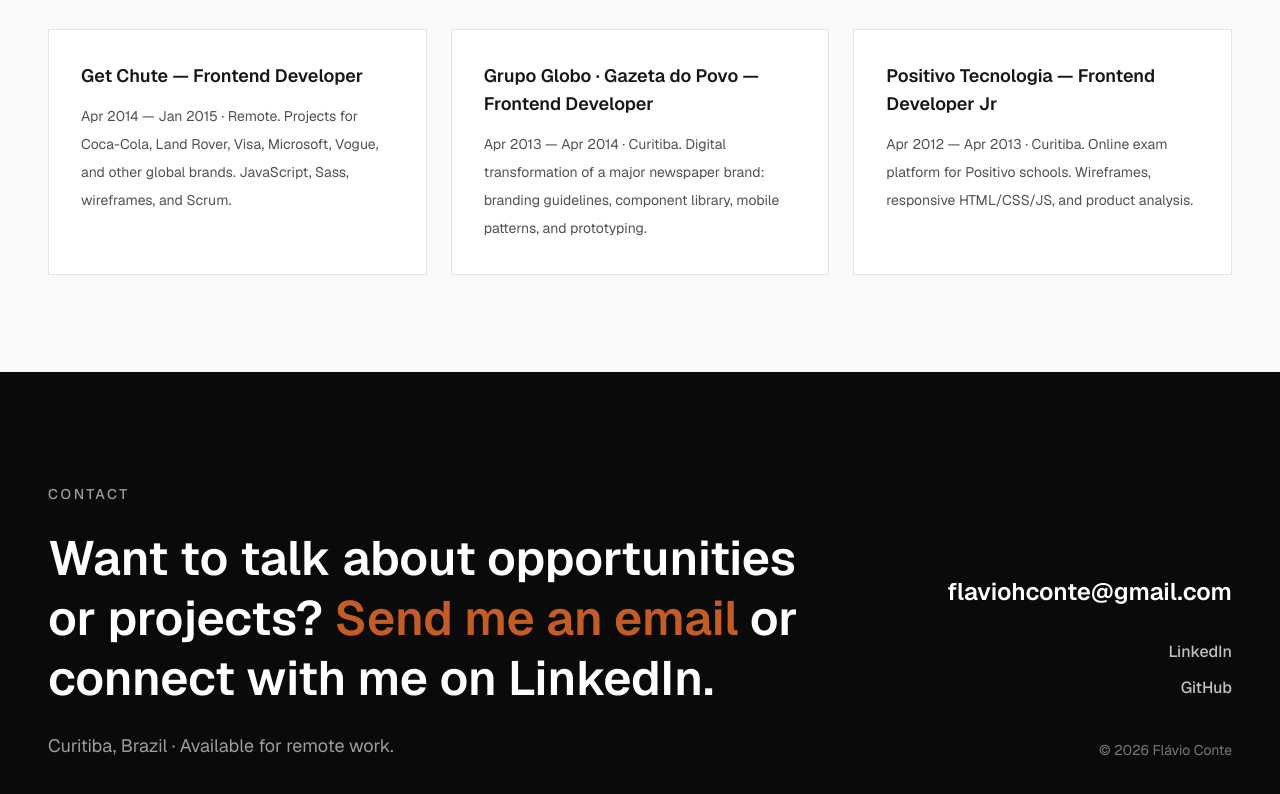
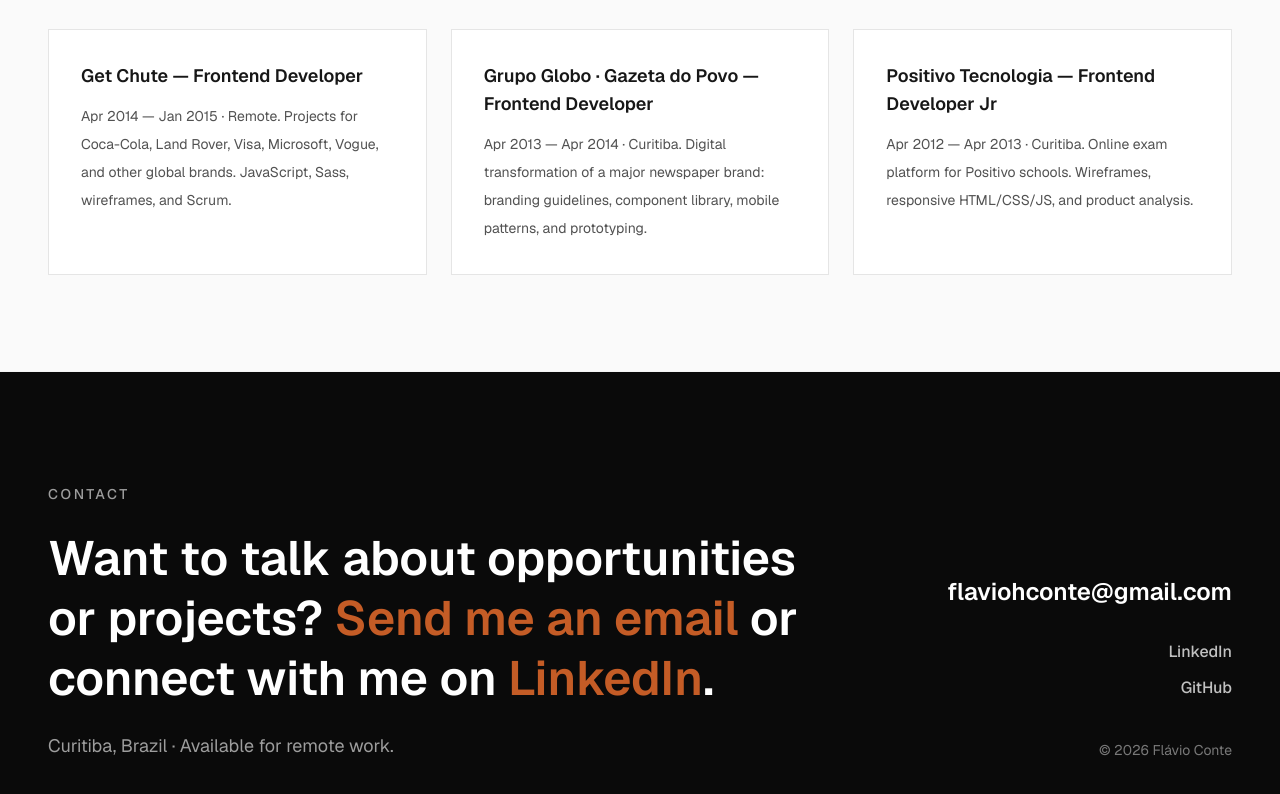
Before and after one commit to fhconte/h-digital, a Next.js app: page /en in a window 1280 px wide. Shown: the part 3962-4756 px from the top of the page. Built offline with nearby package versions, Linux system fonts and the light colour scheme.

Commit message:
chore: content improvements

```diff
--- a/src/components/home/contact-footer.tsx
+++ b/src/components/home/contact-footer.tsx
@@ -7,6 +7,7 @@
 export function ContactFooter() {
   const content = useContent();
   const { contact, sections } = content;
+  const linkedIn = contact.socialLinks.find((link) => link.label === "LinkedIn");
 
   return (
     <footer
@@ -27,6 +28,17 @@
               {contact.intro.link}
             </a>
             {contact.intro.after}
+            {contact.intro.secondaryLink && linkedIn ? (
+              <a
+                href={linkedIn.href}
+                target="_blank"
+                rel="noopener noreferrer"
+                className="text-accent underline-offset-8 transition-opacity hover:opacity-80"
+              >
+                {contact.intro.secondaryLink}
+              </a>
+            ) : null}
+            {contact.intro.secondaryLink && linkedIn ? "." : null}
           </p>
           <p className="mt-6 text-base text-white/60 sm:text-lg">
             {contact.note}
--- a/src/content/en/contact.ts
+++ b/src/content/en/contact.ts
@@ -5,7 +5,8 @@
   intro: {
     before: "Want to talk about opportunities or projects? ",
     link: "Send me an email",
-    after: " or connect with me on LinkedIn.",
+    after: " or connect with me on ",
+    secondaryLink: "LinkedIn",
   },
   note: "Curitiba, Brazil · Available for remote work.",
   socialLinks: [
--- a/src/content/types.ts
+++ b/src/content/types.ts
@@ -100,7 +100,9 @@
 
 export type ContactContent = {
   eyebrow: string;
-  intro: TextWithLink;
+  intro: TextWithLink & {
+    secondaryLink?: string;
+  };
   note: string;
   socialLinks: SocialLink[];
   emailSubjects: {
```
